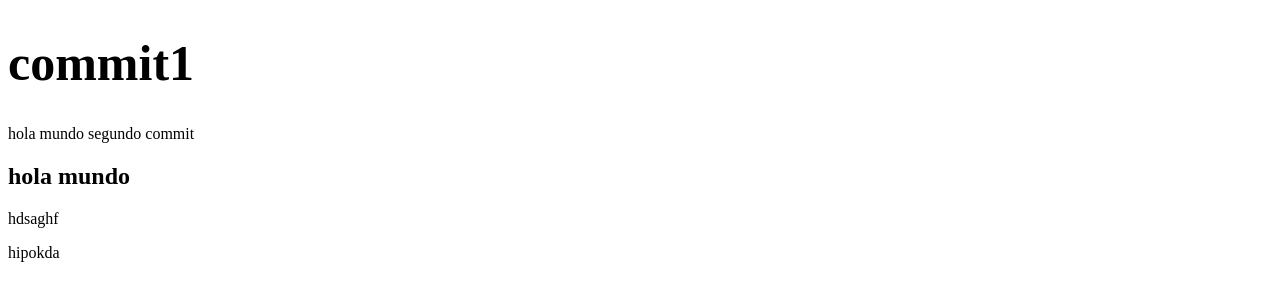
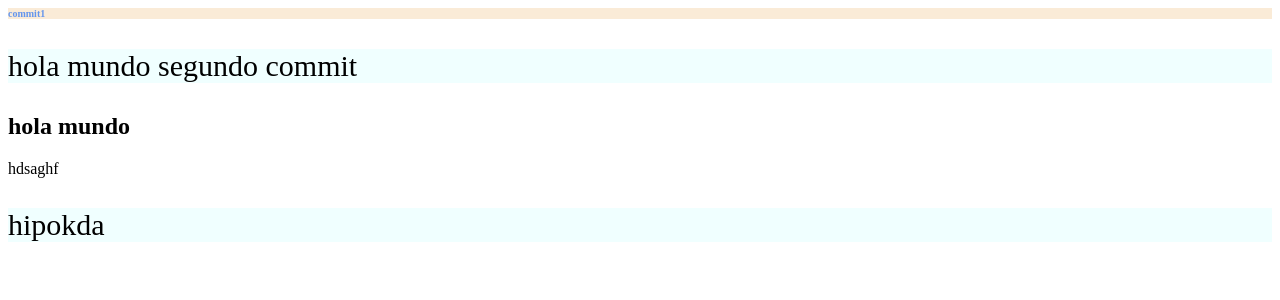
Before and after one commit to LizBenegas/pruebacea, a plain HTML site: page hola/index.html in a window 1280 px wide. Drawn offline with Linux system fonts and the light colour scheme.

Commit message:
estilos p

```diff
--- a/hola/style.css
+++ b/hola/style.css
@@ -1,3 +1,9 @@
 h1{
-    font-size: 50px;
+    font-size: 10px;
+    background-color: antiquewhite;
+    color: cornflowerblue;
 }
+p{
+    background-color: azure;
+    font-size: 30px;
+}
```
